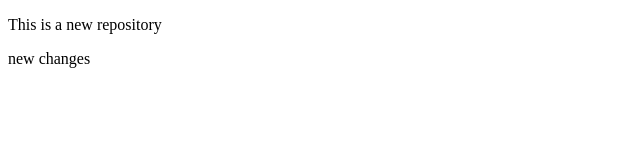
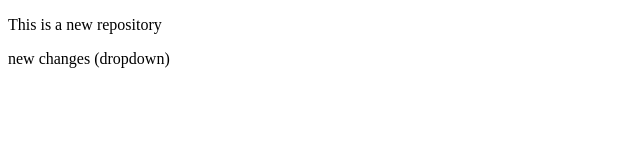
Before and after one commit to akshaya-pr/localrepo, a plain HTML site: page index.html in a window 1280 px wide. Shown: the full height of the page, 0-640 px from the left. Drawn offline with Linux system fonts and the light colour scheme.

```diff
--- a/index.html
+++ b/index.html
@@ -7,6 +7,6 @@
 </head>
 <body>
     <p>This is a new repository</p>
-    <p>new changes</p>
+    <p>new changes (dropdown)</p>
 </body>
 </html>
```
